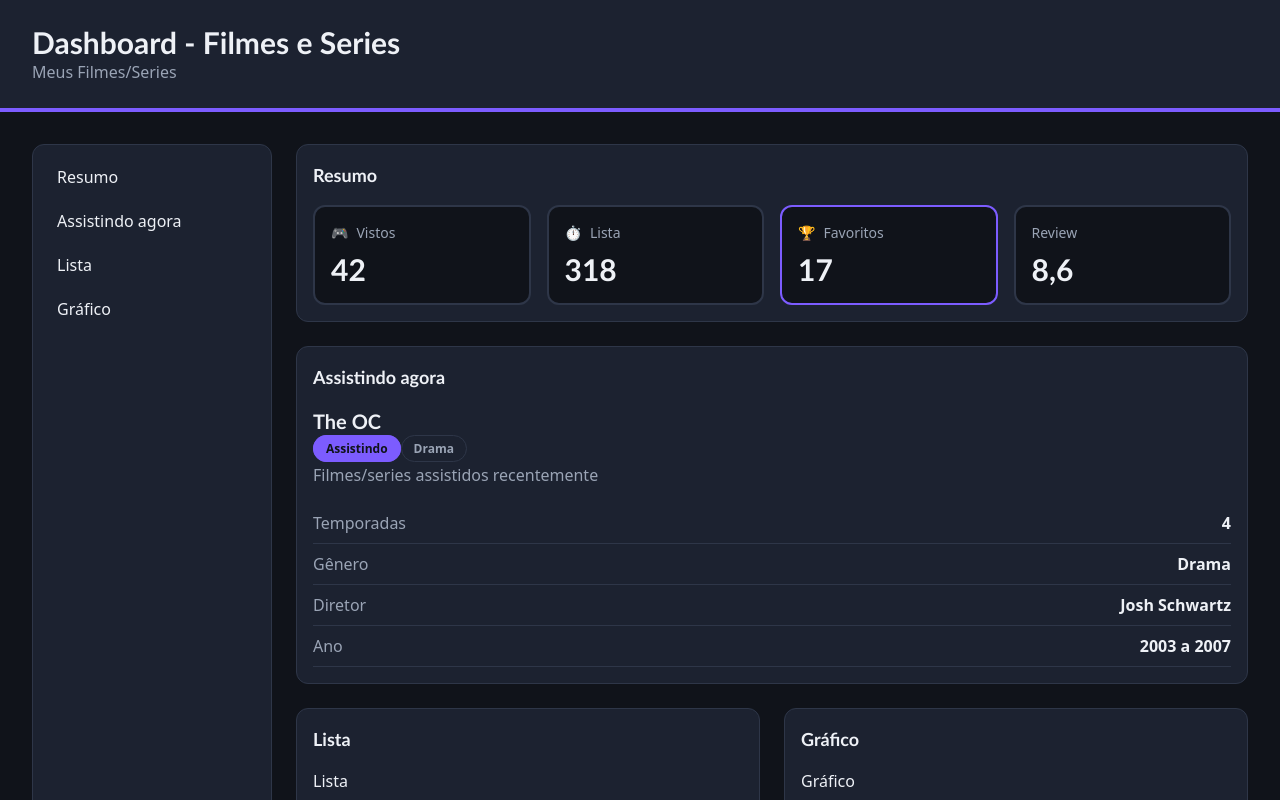
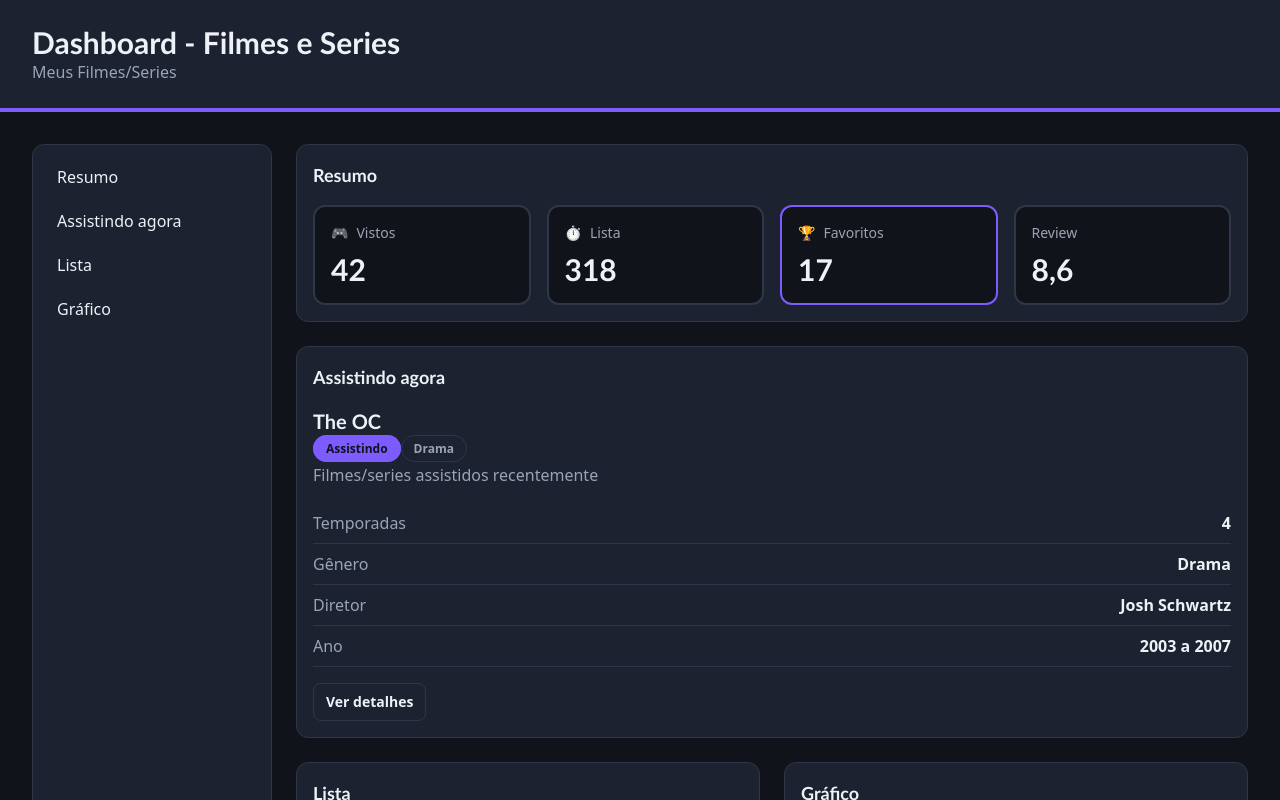
Before and after one commit to anajpontes/my-dashboard, a React (Vite) app: page / in a window 1280 px wide. Shown: the top 800 px of the page. Built offline with nearby package versions, Linux system fonts and the light colour scheme.

Commit message:
feat: add DetailsToggle with show/hide state

```diff
--- a/src/App.jsx
+++ b/src/App.jsx
@@ -5,6 +5,7 @@ import Panel from "./components/Panel"
 import SummaryCard from "./components/SummaryCard"
 import InfoRow from './components/InfoRow.jsx'
 import StatusBadge from "./components/StatusBadge"
+import DetailsToggle from "./components/DetailsToggle"
 
 
 function App() {
@@ -37,6 +38,9 @@ function App() {
           <InfoRow label="Gênero" value="Drama"/>
           <InfoRow label="Diretor" value="Josh Schwartz "/>
           <InfoRow label="Ano" value="2003 a 2007"/>
+          <DetailsToggle>
+            <p>Falta 3 episodios e 2 temporadas.</p>
+          </DetailsToggle>
         </div>
       </Panel>
 
--- /dev/null
+++ b/src/components/DetailsToggle.jsx
@@ -0,0 +1,26 @@
+import { useState } from 'react'
+
+function DetailsToggle({ children }) {
+  const [isOpen, setIsOpen] = useState(false)
+
+  function toggleDetails() {
+    setIsOpen(!isOpen)
+  }
+
+  return (
+    <div className="mt-4">
+      <button
+        type="button"
+        onClick={toggleDetails}
+        aria-expanded={isOpen}
+        className="rounded-lg border border-border px-3 py-2
+          text-sm font-bold hover:border-primary hover:text-primary"
+      >
+        {isOpen ? 'Ocultar detalhes' : 'Ver detalhes'}
+      </button>
+      {isOpen && <div className="mt-3 text-muted">{children}</div>}
+    </div>
+  )
+}
+
+export default DetailsToggle
```
